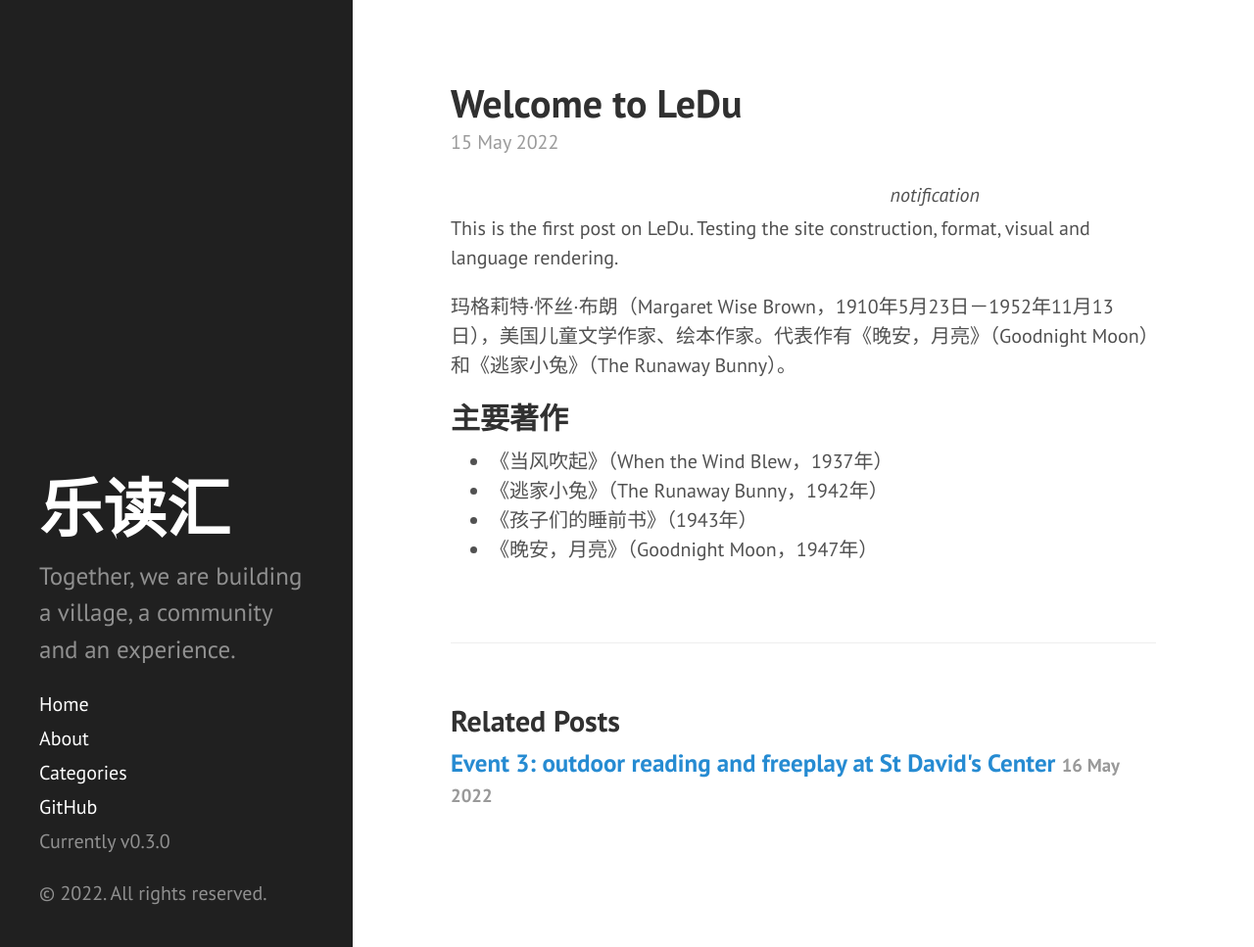
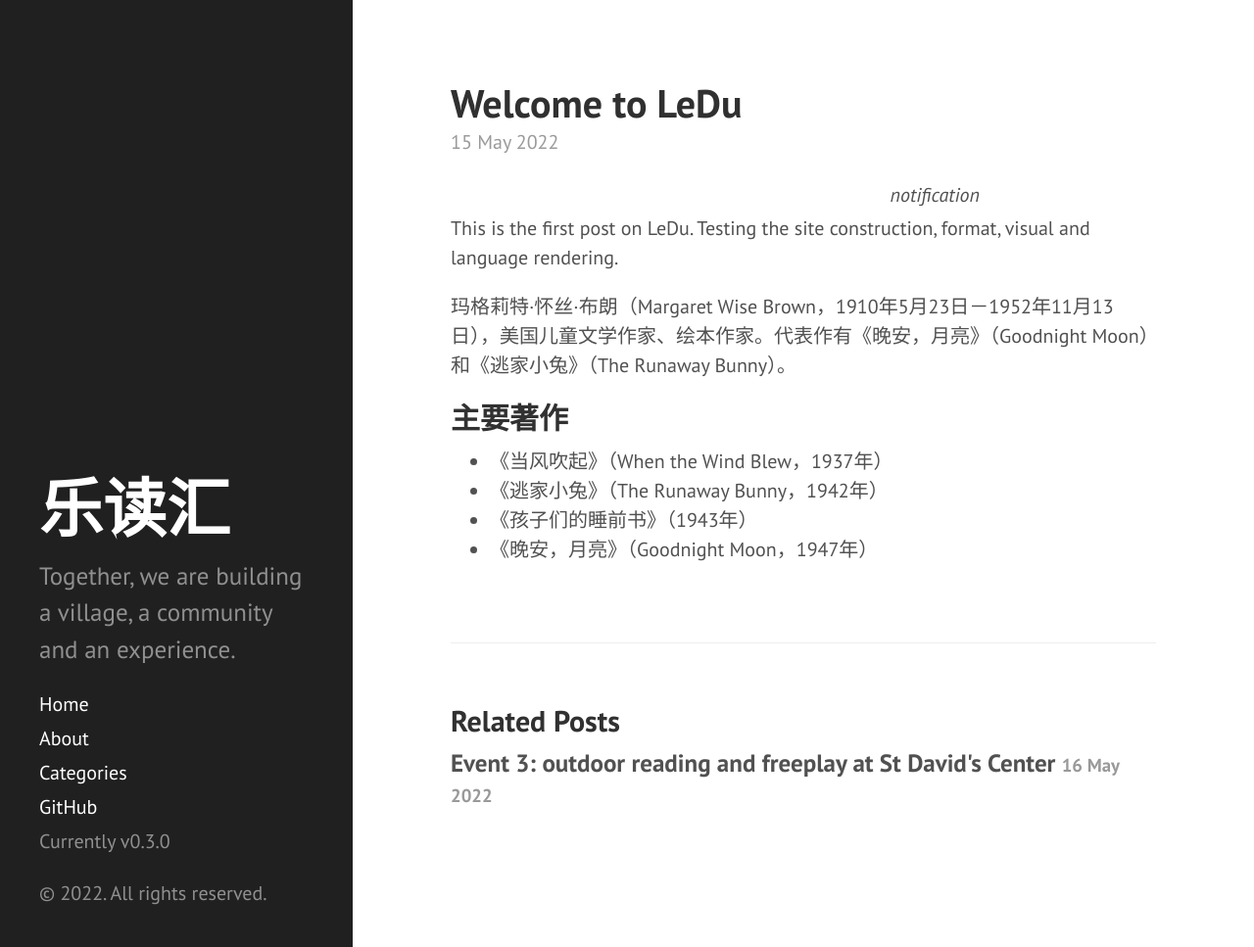
Before and after one commit to leducon/leducon.github.io, a Jekyll site: the page built from _posts/2022-05-14-welcome-to-ledu.md, in a window 1280 px wide and 967 px high. Shown: the whole window at 98% size. Built offline with Jekyll 4.4.1, drawn with Linux system fonts in a browser that asks for light colours; Markdown is read by kramdown in place of the engine named in the settings.

Commit message:
Add: elated post link style

```diff
--- a/public/css/poole.css
+++ b/public/css/poole.css
@@ -444,5 +444,9 @@ a.pagination-item:hover {
 .post-categories a,
 .post-categories a:link{
   color: #515151;
-  background-color: #fff;
 }
+
+.related-posts a,
+.related-posts a:link{
+  color: #515151;
+}
```
